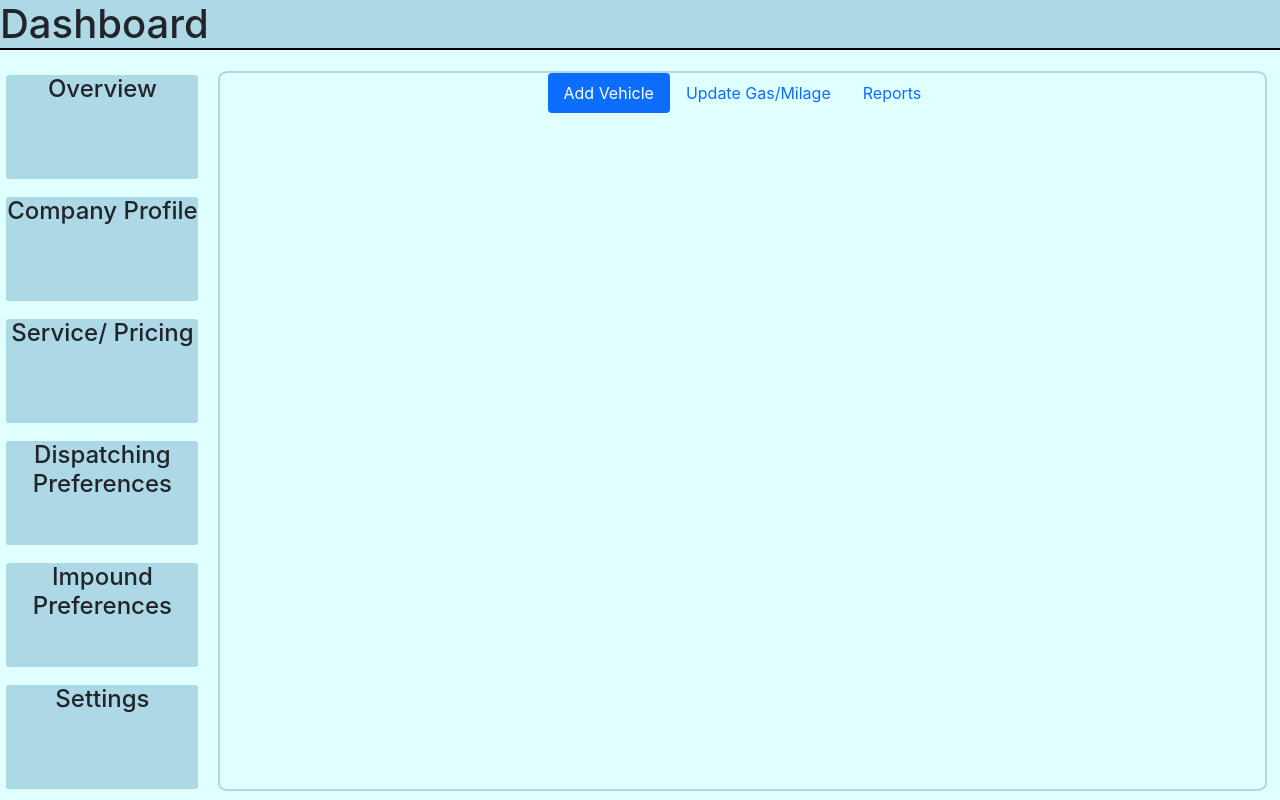
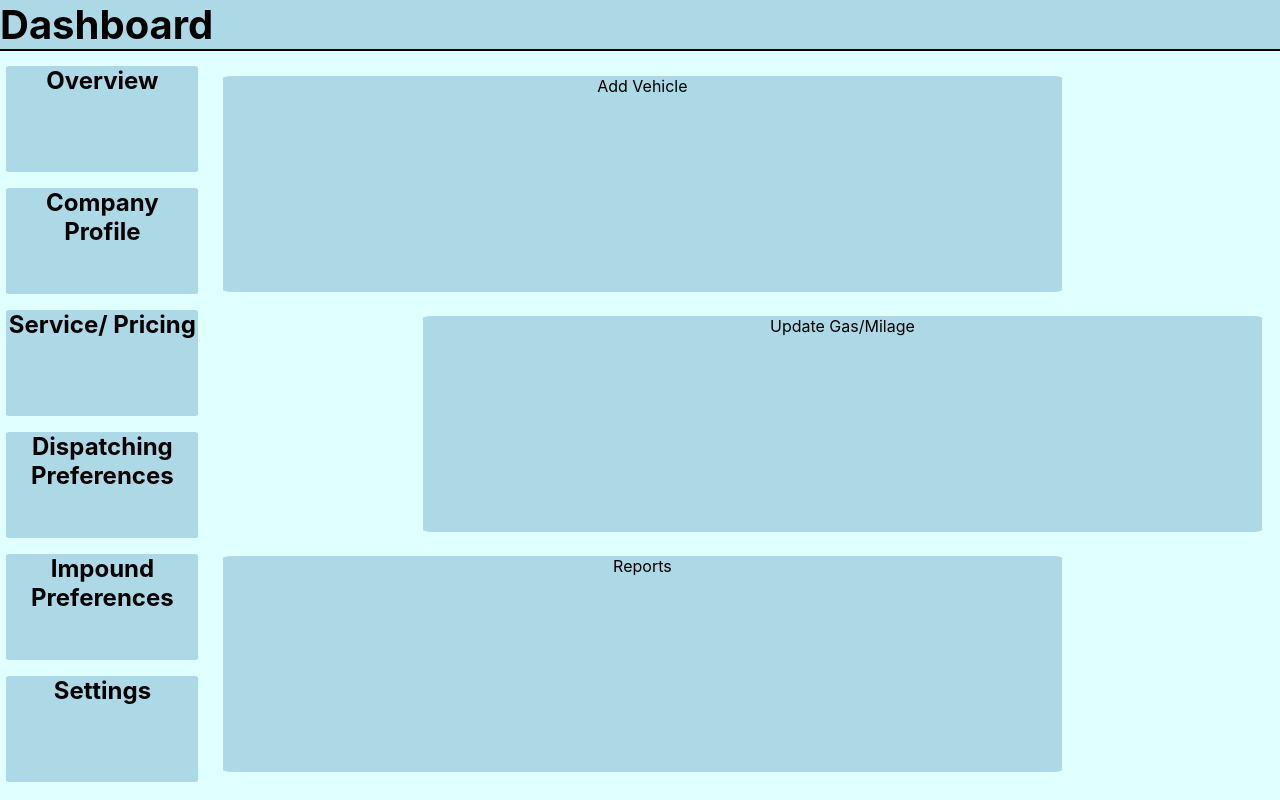
Before and after one commit to Ashley426/towApp, a React (Create React App) app: page / in a window 1280 px wide. Built offline with nearby package versions, Linux system fonts and the light colour scheme.

Commit message:
third design update

```diff
--- a/public/index.html
+++ b/public/index.html
@@ -5,7 +5,7 @@
     <link rel="icon" href="%PUBLIC_URL%/favicon.ico" />
     <meta name="viewport" content="width=device-width, initial-scale=1" />
     <meta name="theme-color" content="#000000" />
-    <link href="https://cdn.jsdelivr.net/npm/bootstrap@5.1.3/dist/css/bootstrap.min.css" rel="stylesheet" integrity="sha384-1BmE4kWBq78iYhFldvKuhfTAU6auU8tT94WrHftjDbrCEXSU1oBoqyl2QvZ6jIW3" crossorigin="anonymous">
+    <!-- <link href="https://cdn.jsdelivr.net/npm/bootstrap@5.1.3/dist/css/bootstrap.min.css" rel="stylesheet" integrity="sha384-1BmE4kWBq78iYhFldvKuhfTAU6auU8tT94WrHftjDbrCEXSU1oBoqyl2QvZ6jIW3" crossorigin="anonymous"> -->
     <title>React App</title>
   </head>
   <body>
--- a/src/components/dashboard/Dashboard.jsx
+++ b/src/components/dashboard/Dashboard.jsx
@@ -1,6 +1,6 @@
 import './dashboard.css';
 import Buttons from './sides';
-import MainTabs from './mainComp';
+// import MainTabs from './mainComp';
 
 export default function Dashboard(){
     return(
@@ -17,10 +17,10 @@ export default function Dashboard(){
                 <Buttons title="Settings"/>
             </aside>
             <main>
-                <MainTabs/>
-                {/* <div className="dashOption">Add Vehicle</div>
-                <div className="dashOption">Update Gas/Milage</div>
-                <div className="dashOption">Reports</div> */}
+                {/* <MainTabs/> */}
+                <div className="dashOption" id="mTop">Add Vehicle</div>
+                <div className="dashOption" id="mMiddle">Update Gas/Milage</div>
+                <div className="dashOption" id="mBottom">Reports</div>
             </main>
         </div>
     )
--- a/src/components/dashboard/dashboard.css
+++ b/src/components/dashboard/dashboard.css
@@ -26,24 +26,42 @@
     justify-content: space-between;
 }
 .dashboard main{
-    border: 2px solid lightblue;
+    /* border: 2px solid lightblue; */
     border-radius: 1%;
     margin-right: 1%;
     width: 82%;
     float: right;
     display: flex;
-    justify-content: space-evenly;
+    flex-direction: column;
+    justify-content: space-around;
+    align-items: center;
 }
 
 .dashOption{
-    border-style: double;
-    height: 10vh;
-    width: 20vh;
-    background-color: darkgrey;
+    /* border: 2px solid lightblue; */
+    background-color: lightblue;
+    border-radius: 1%;
+    height: 30%;
+    width: 80%;
+}
+
+#mTop,
+#mMiddle,
+#mBottom{
+    position: relative;
+}
+
+#mTop,
+#mBottom{
+    right: 100px;
+}
+
+#mMiddle{
+    left: 100px;
 }
 
 .outerBox{
-    border-top: 2px dotted lightcyan;
+    /* border-top: 2px dotted lightcyan; */
     border-bottom: 2px lightcyan dotted;
     margin-top: 1%;
     height: 15%;
```
